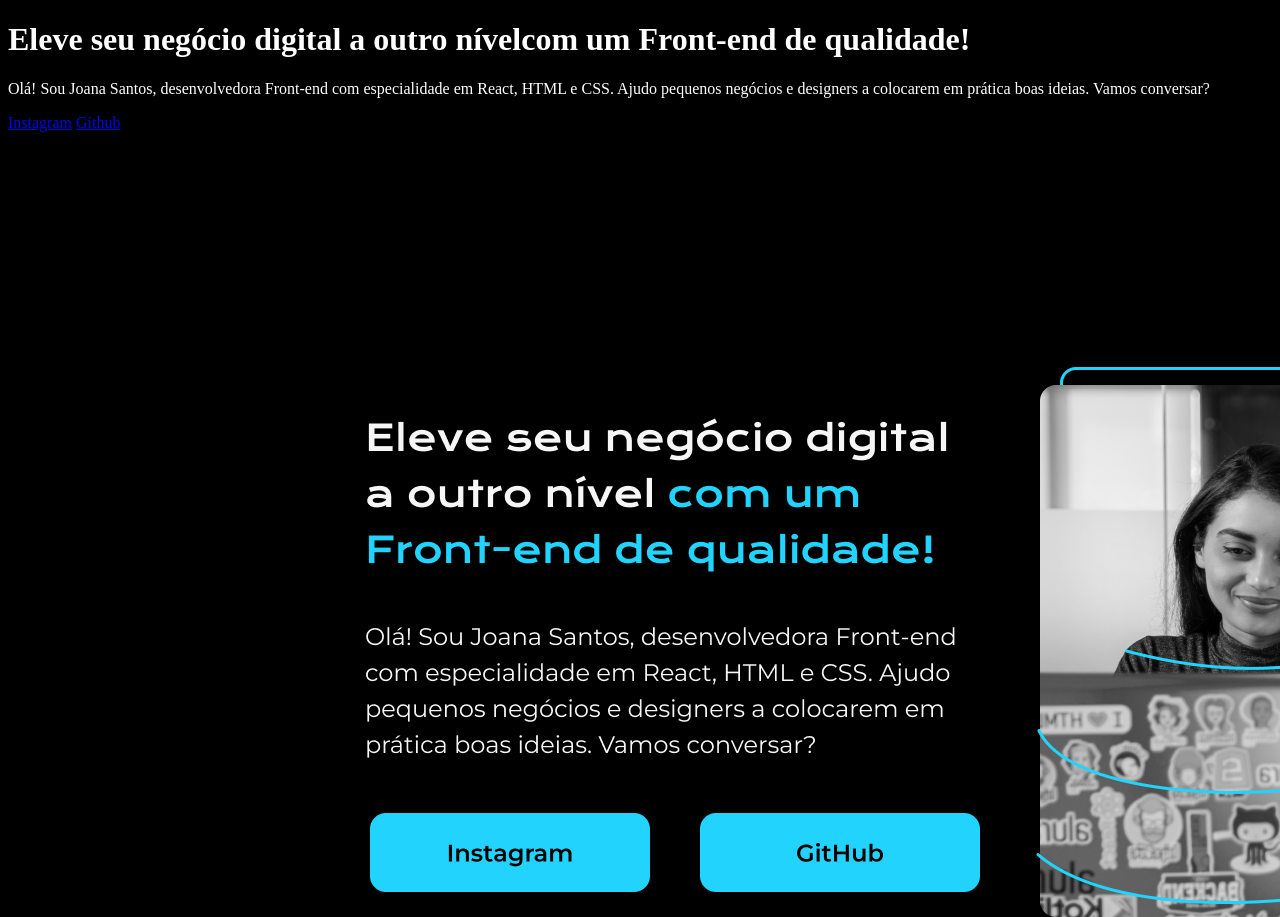
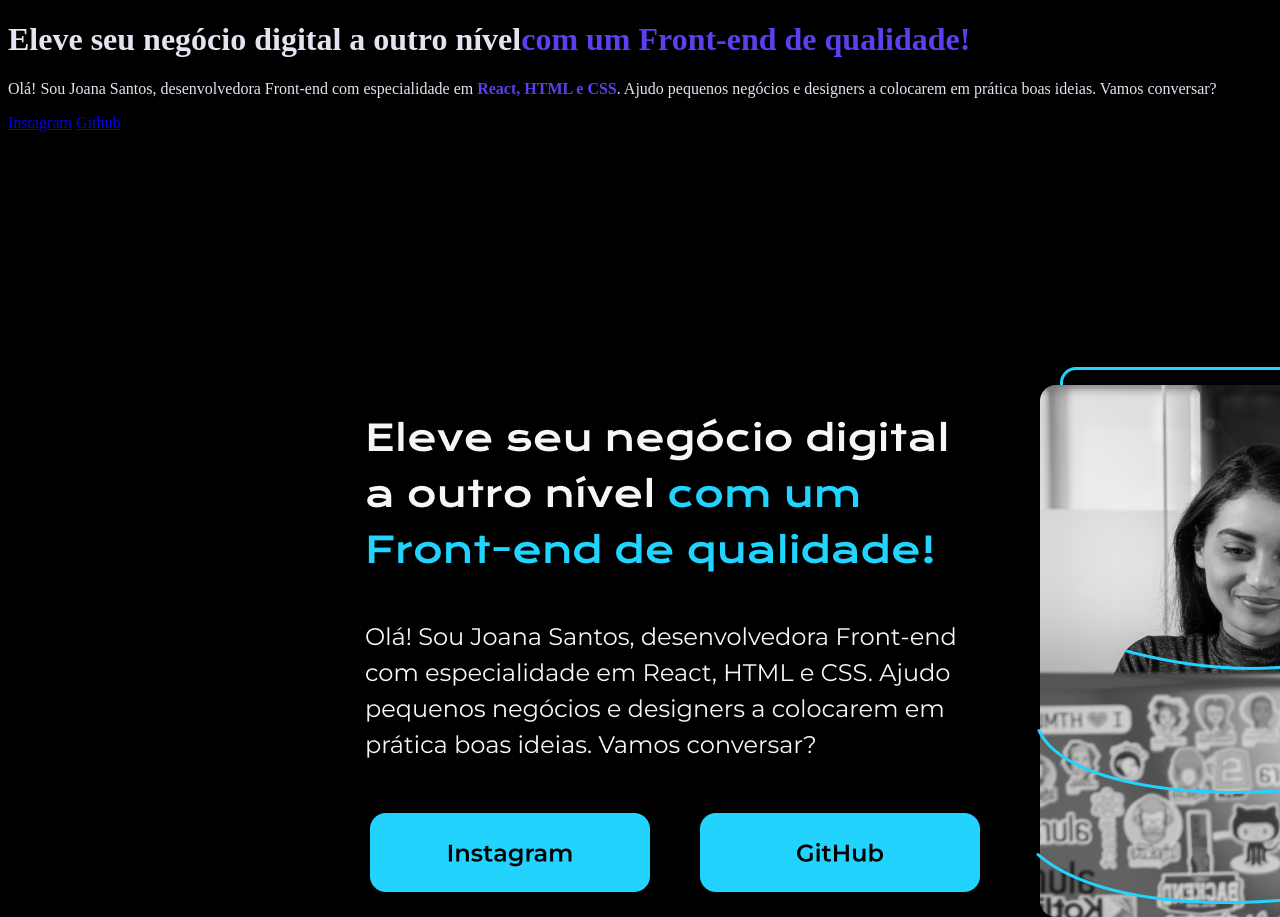
Before and after one commit to schmitt999/Inicia-o, a plain HTML site: page index.html in a window 1280 px wide. Shown: the top 917 px of the page. Drawn offline with Linux system fonts and the light colour scheme.

Commit message:
terminando

```diff
--- a/index.html
+++ b/index.html
@@ -12,7 +12,7 @@
 <header></header>
 <main>
 <h1>Eleve seu negócio digital a outro nível<strong>com um Front-end de qualidade!</strong></h1>
-<p>Olá! Sou Joana Santos, desenvolvedora Front-end com especialidade em React, HTML e CSS. Ajudo pequenos negócios e designers a colocarem em prática boas ideias. Vamos conversar?</p>
+<p>Olá! Sou Joana Santos, desenvolvedora Front-end com especialidade em <strong>React, HTML e CSS</strong>. Ajudo pequenos negócios e designers a colocarem em prática boas ideias. Vamos conversar?</p>
 <a href="https://instagran.com/rafaballerini">Instagram</a>
 <a href="https://github.com/guilhermeonrails">Github</a>
 <img src="imagem.png" alt="Foto da Joana Santos programando">
--- a/style.css
+++ b/style.css
@@ -1,4 +1,7 @@
 body {
     background-color: black;
-    color: white;
+    color: rgb(228, 227, 241);
 }
+strong {
+    color: #5a40ee;
+}
```
